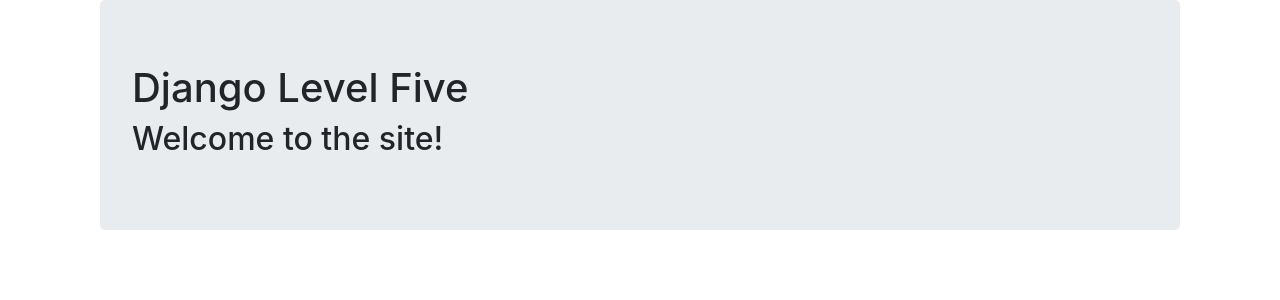
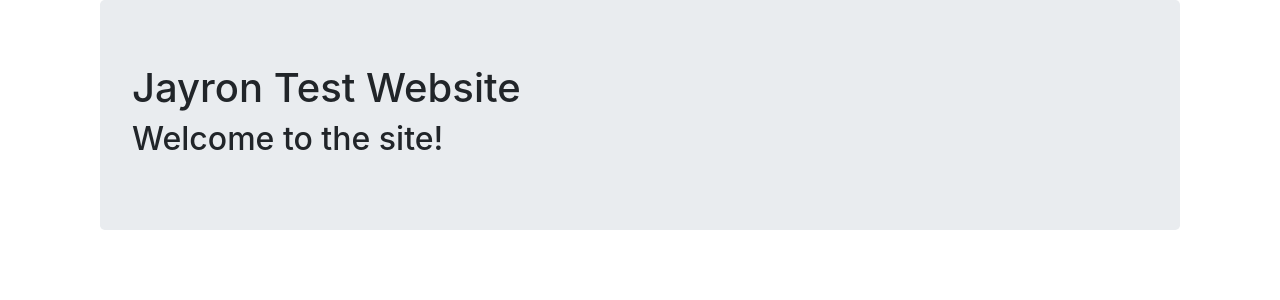
Before and after one commit to jayronsanchez/django-deployment-example, a Django app: page / in a window 1280 px wide. Shown: the part 56-356 px from the top of the page. Run offline with Django 3.2, Linux system fonts and the light colour scheme; some libraries are stand-ins or nearby versions.

Commit message:
updated index.html

```diff
--- a/learning_users/basic_app/templates/basic_app/index.html
+++ b/learning_users/basic_app/templates/basic_app/index.html
@@ -3,7 +3,7 @@
 
 <div class="container">
   <div class="jumbotron">
-    <h1>Django Level Five</h1>
+    <h1>Jayron Test Website</h1>
     {% if user.is_authenticated %}
         <h2>Welcome {{ user.username }}!</h2>
     {% else %}
```
